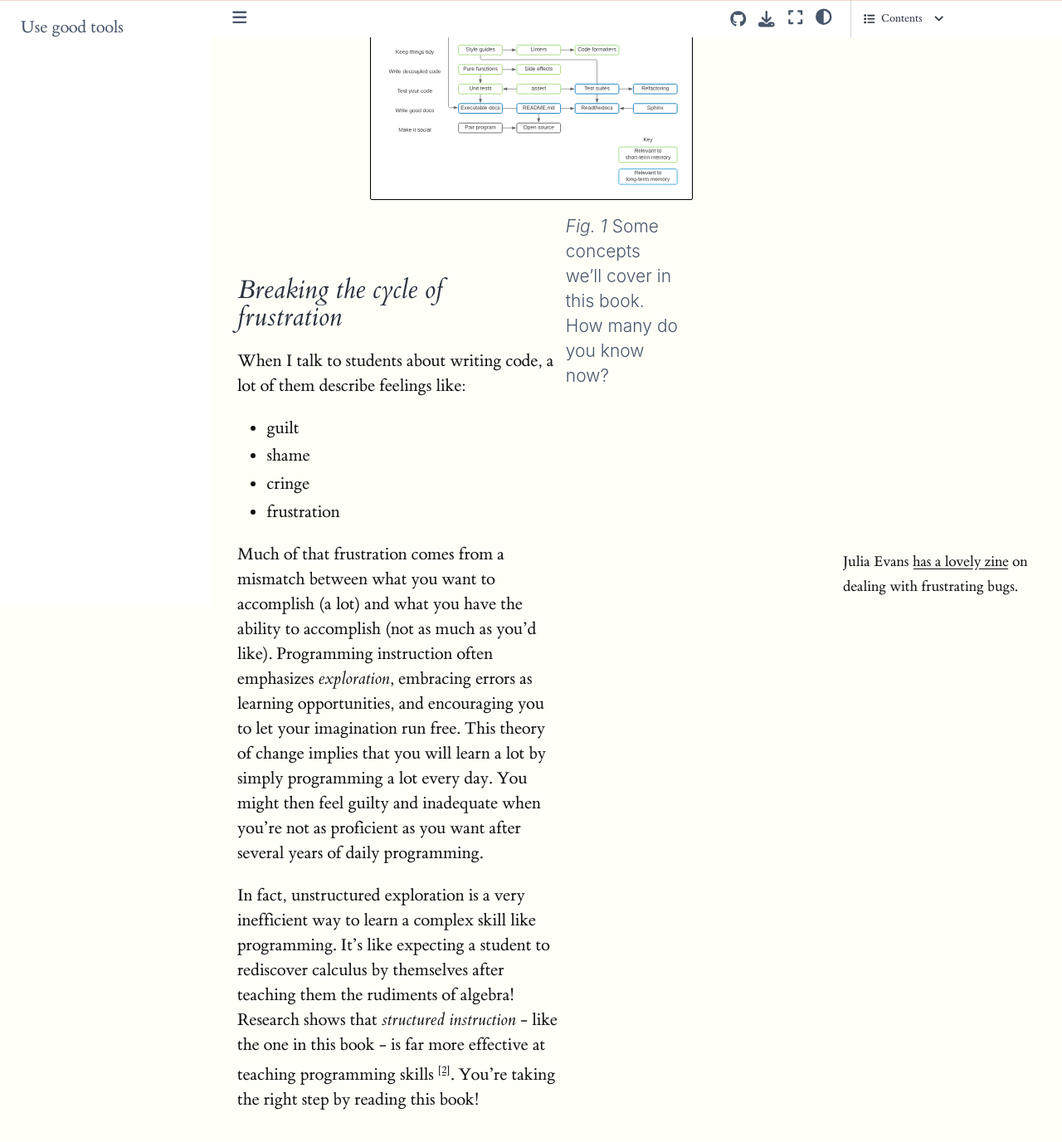
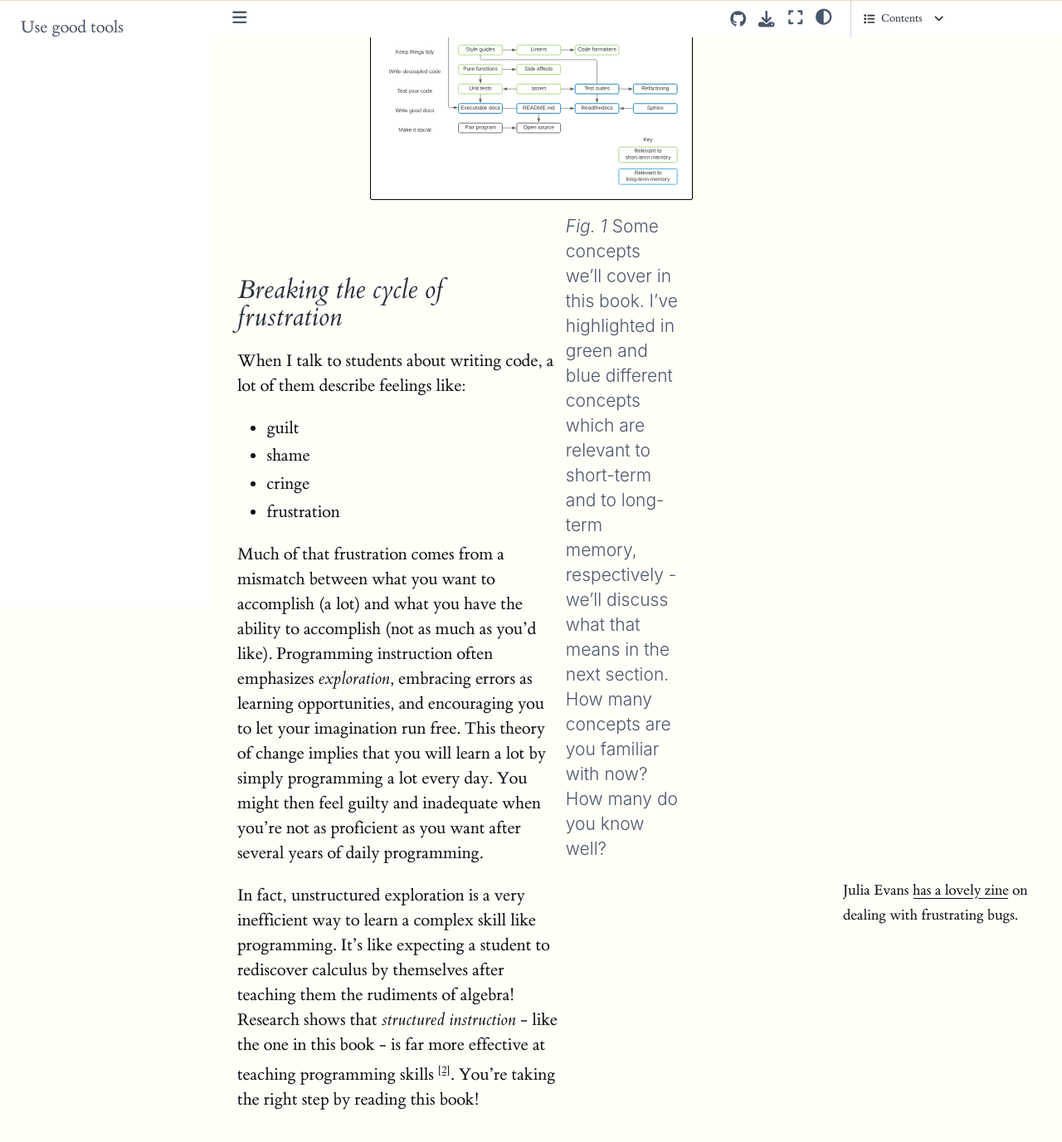
Before and after one commit to patrickmineault/codebook, a Jupyter Book: the page built from attitude.myst.md, in a window 1280 px wide and 1400 px high, scrolled down 669 px. Shown: the top 1376 px of the window at 83% size. Built offline with Jupyter Book 1.0.4 settings and Sphinx 7.4.7 and the Sphinx Book theme 1.1.4, drawn with Linux system fonts in a browser that asks for light colours.

Commit message:
expand explanation

````diff
--- a/attitude.myst.md
+++ b/attitude.myst.md
@@ -10,7 +10,7 @@ Take a look at this roadmap, which shows some of the concepts we'll cover in the
 ---
 figclass: boxed
 ---
-Some concepts we'll cover in this book. How many do you know now?
+Some concepts we'll cover in this book. I've highlighted in green and blue different concepts which are relevant to short-term and to long-term memory, respectively - we'll discuss what that means in the next section. How many concepts are you familiar with now? How many do you know well?
 ```
 
 ## Breaking the cycle of frustration
````
